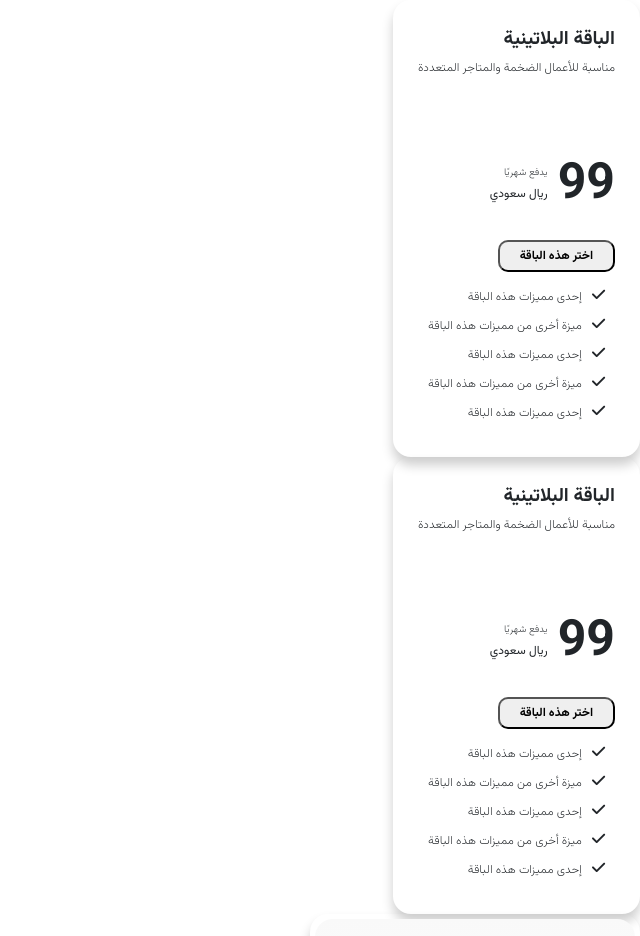
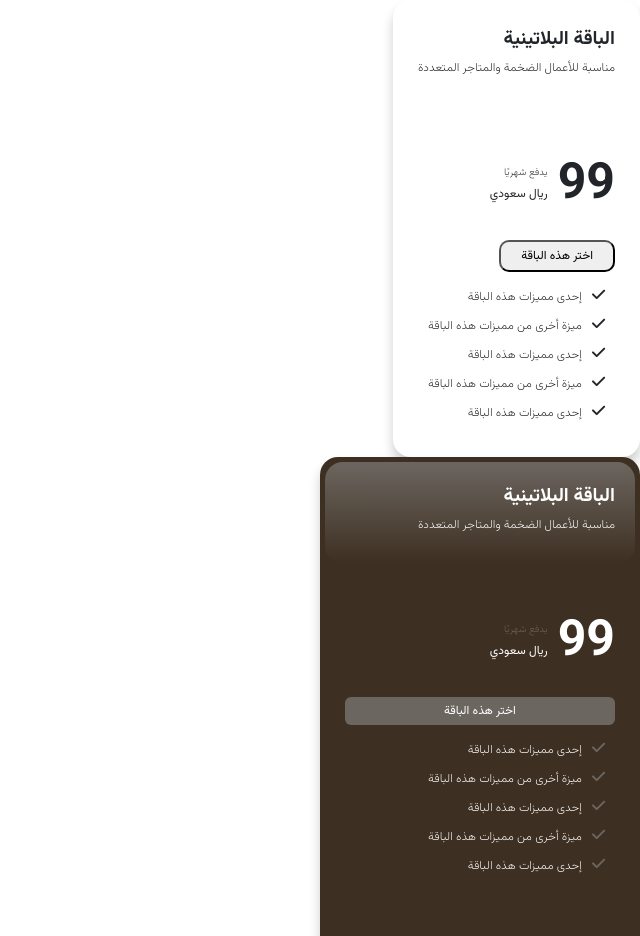
Before and after one commit to tariq7299/BolesaLandingPage, a website: page src/index-dev.html in a window 1280 px wide. Shown: the top 936 px of the page, without its empty margins (640-1280 px from the left). Drawn offline with nearby package versions, Linux system fonts and the light colour scheme.

Commit message:
- Created a secondary-color4 variietn for the plan card

```diff
--- a/src/index-dev.html
+++ b/src/index-dev.html
@@ -85,7 +85,9 @@
               </div>
             </div>
           </div>
-          <div class="subscription-plan-card">
+          <div
+            class="subscription-plan-card subscription-plan-card--secondary-color-4 subscription-plan-card--big"
+          >
             <div class="subscription-plan__header">
               <h2 class="subscription-plan__title">الباقة البلاتينية</h2>
               <p class="subscription-plan__sub-title">
--- a/src/styles/scss/base/_variables.scss
+++ b/src/styles/scss/base/_variables.scss
@@ -3,6 +3,7 @@
   --primary-color: #d89255;
   --secondary-color: #6c757d;
   --secondary-color-2: #3d2f21;
+
   --secondary-color-3: #df8b42;
   --secondary-color-4: #6c6660;
   --white-color: #ffff;
--- a/src/styles/scss/components/_subscription-plan-card.scss
+++ b/src/styles/scss/components/_subscription-plan-card.scss
@@ -48,7 +48,7 @@
     }
     .subscription-plan-card__button {
       button {
-        font: var(--small-bold-font);
+        font: var(--small-font);
         padding: var(--space-xxs) var(--space-md);
       }
     }
@@ -112,9 +112,64 @@
   }
 }
 
+.subscription-plan-card--secondary-color-4 {
+  background: var(--secondary-color-2);
+  .subscription-plan__header {
+    background: linear-gradient(
+      to bottom,
+      var(--secondary-color-4),
+      var(--secondary-color-2)
+    );
+
+    .subscription-plan__title {
+      color: var(--white-color);
+    }
+    .subscription-plan__sub-title {
+      color: var(--white-color);
+    }
+  }
+  .subscription-plan-card__description {
+    .subscription-plan-card__price {
+      .subscription-plan-card__amount {
+        color: var(--white-color);
+      }
+      .subscription-plan-card__amount-details {
+        .subscription-plan-card__period {
+          color: var(--secondary-color-4);
+        }
+        .subscription-plan-card__currency {
+          color: var(--white-color);
+        }
+      }
+    }
+    .subscription-plan-card__button {
+      button {
+        width: 100%;
+        background-color: var(--secondary-color-4);
+        color: var(--white-color);
+        border: none;
+        border-radius: 6px;
+      }
+    }
+    .subscription-plan-card__benefits {
+      .subscription-plan-card__benefit {
+        color: var(--white-color);
+        span {
+          color: var(--secondary-color-4);
+        }
+      }
+    }
+  }
+}
+
 .subscription-plan-card--small {
-  max-height: 650px;
-  min-height: 450px;
-  min-width: 330px;
-  max-width: 485px;
+  height: clamp(450px, 50vh, 500px);
+  width: clamp(330px, 30vw, 390px);
+  aspect-ratio: 3 / 4;
 }
+
+.subscription-plan-card--big {
+  height: clamp(490px, 65vh, 520px);
+  width: clamp(310px, 25vw, 360px);
+  aspect-ratio: 3 / 4;
+}
```
Also changed, not shown: src/styles/scss/main.css, 1 other file.
